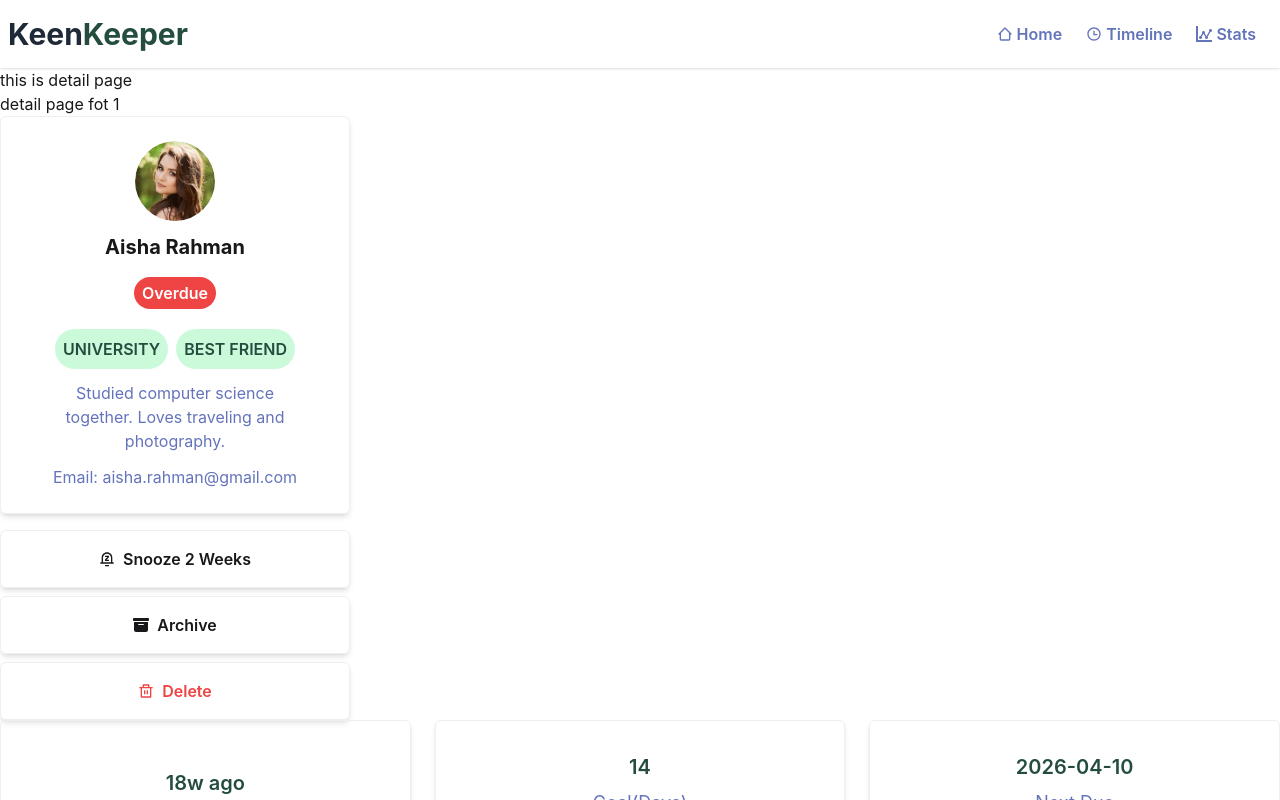
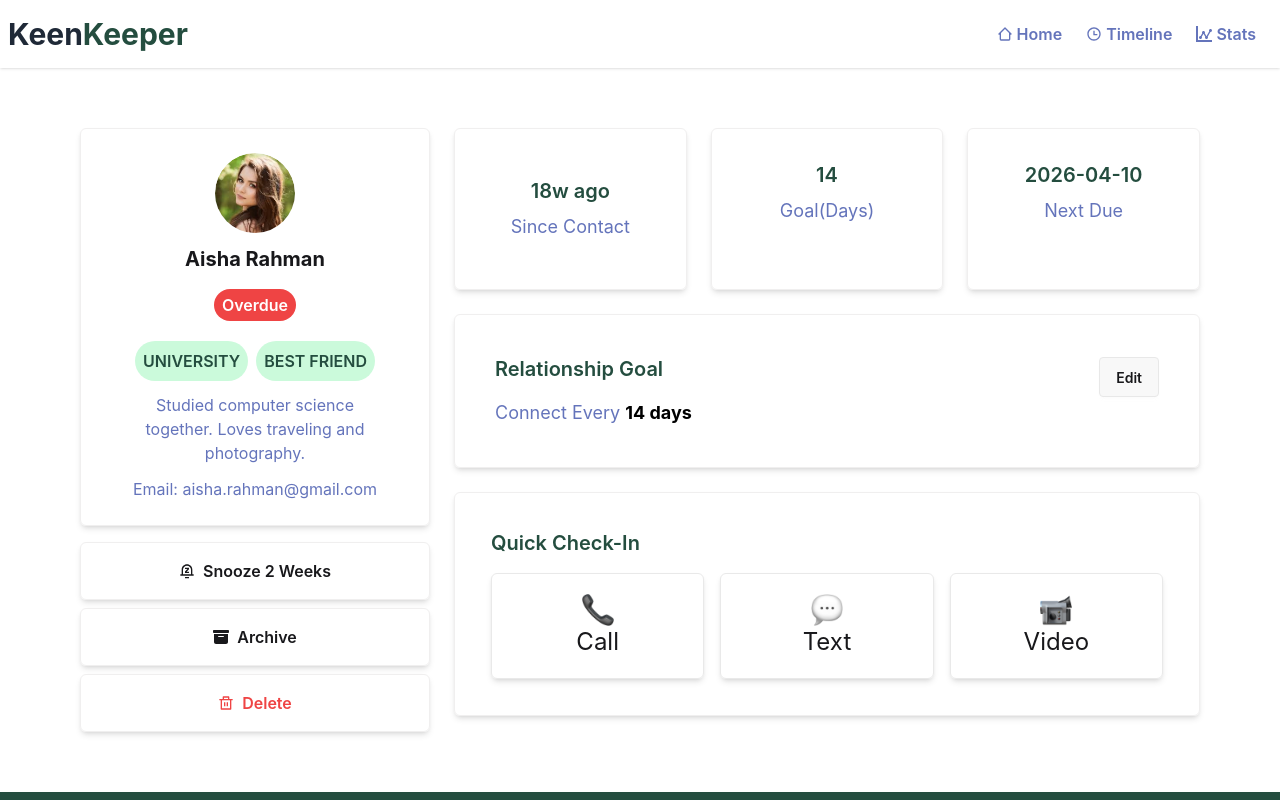
Before and after one commit to rohan-bhau/keen-keeper2, a Next.js app: page /friends/1 in a window 1280 px wide. Shown: the top 800 px of the page. Built offline with nearby package versions, Linux system fonts and the light colour scheme.

Commit message:
updated layout for deatil page and added loading state to the detail ui

```diff
--- a/src/app/friends/[id]/page.jsx
+++ b/src/app/friends/[id]/page.jsx
@@ -8,7 +8,7 @@ const FriendDetailPage = async({ params }) => {
     console.log(id, "id")
   return (
     <div>
-      this is detail page
+      {/* this is detail page  */}
         <DetailsPage id={id} />
     </div>
   );
--- a/src/ui/FriendDetailsCard/DetailsPage.jsx
+++ b/src/ui/FriendDetailsCard/DetailsPage.jsx
@@ -1,3 +1,5 @@
+'use client'
+import { useEffect, useState } from 'react';
 import friends from '../../../public/data.json';
 import LeftCard from './LeftCard';
 import RightCard from './RightCard';
@@ -5,12 +7,29 @@ const DetailsPage = ({ id }) => {
 
     const friend = friends.find((fr) => fr.id === parseInt(id))
     console.log(friend)
+        const [loading, setLoading] = useState(true);
+
+        useEffect(() => {
+          const timer = setTimeout(() => setLoading(false), 200);
+          return () => clearTimeout(timer);
+        }, []);
 
   return (
-    <div>
-      detail page fot {id}
-      <LeftCard friend={friend} />
-      <RightCard friend={friend} />
+    <div className="container mx-auto py-15">
+      {/* detail page fot {id} */}
+      {/* <LeftCard friend={friend} />
+      <RightCard friend={friend} /> */}
+
+      {loading ? (
+        <div className="flex justify-center items-center">
+          <span className="loading loading-spinner text-error"></span>
+        </div>
+      ) : (
+        <div className="flex flex-col md:flex-row gap-6 px-20 ">
+          <LeftCard friend={friend} />
+          <RightCard friend={friend} />
+        </div>
+      )}
     </div>
   );
 }
```
